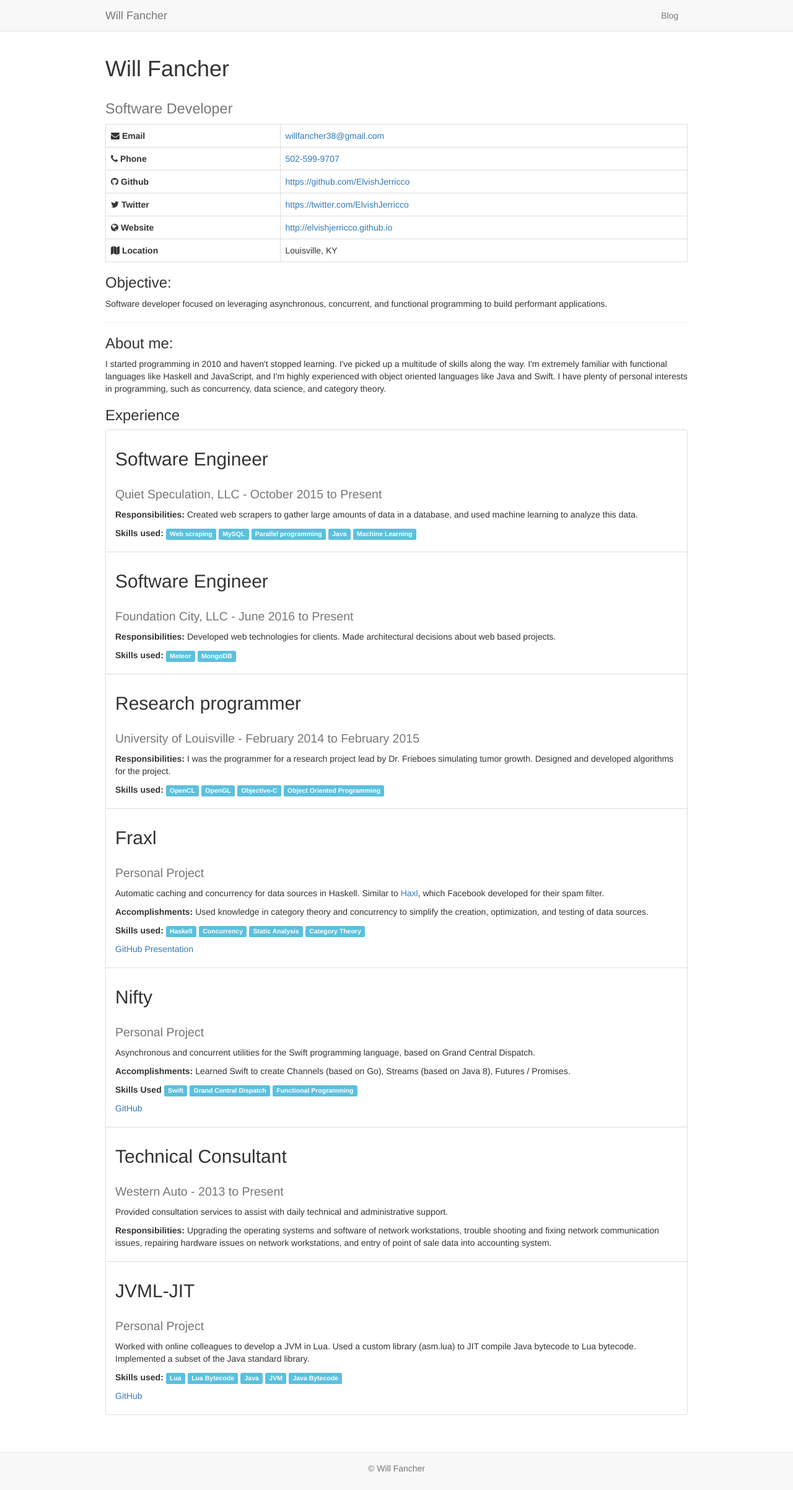
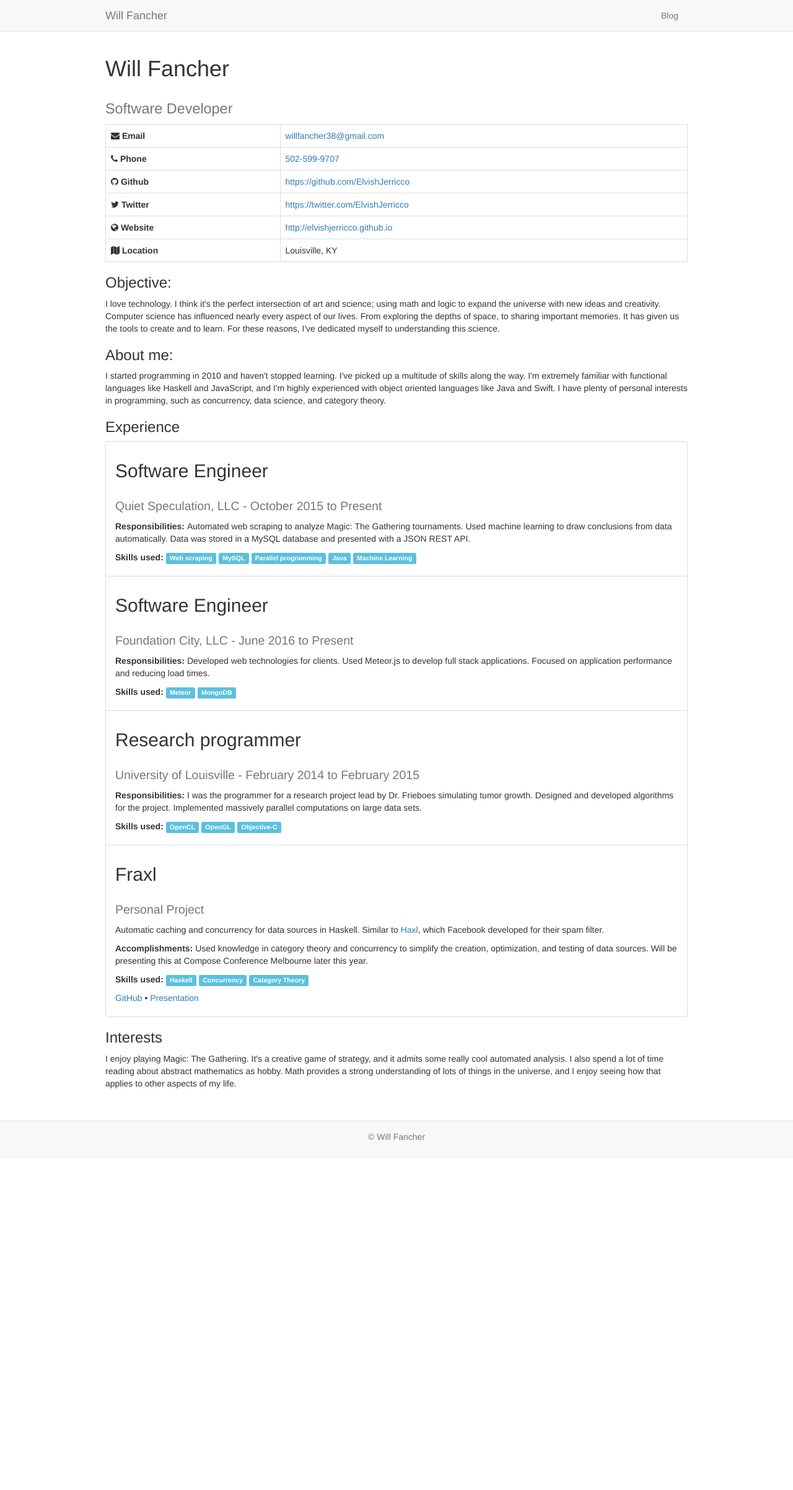
Before and after one commit to ElvishJerricco/elvishjerricco.github.io, a Jekyll site: the page built from other/Resume.html, in a window 1280 px wide. Shown: the whole page at 62% size. Built offline with Jekyll 4.4.1, drawn with Linux system fonts in a browser that asks for light colours; after the commit the page ends 1869 px from its top, so only the background shows below that.

Commit message:
Updated resume to be more concise and informative.

```diff
--- a/other/Resume.html
+++ b/other/Resume.html
@@ -11,10 +11,15 @@ exclude_from_nav: true
 
 <h3>Objective:</h3>
 <p>
-  Software developer focused on leveraging asynchronous, concurrent, and
-  functional programming to build performant applications.
+  I love technology.
+  I think it's the perfect intersection of art and science;
+  using math and logic to expand the universe with new ideas and creativity.
+  Computer science has influenced nearly every aspect of our lives.
+  From exploring the depths of space, to sharing important memories.
+  It has given us the tools to create and to learn.
+  For these reasons, I've dedicated myself to understanding this science.
 </p>
-<hr />
+
 <h3>About me:</h3>
 
 {% include about.html %}
@@ -26,8 +31,9 @@ exclude_from_nav: true
     <h2><small>Quiet Speculation, LLC - October 2015 to Present</small></h2>
     <p>
       <strong>Responsibilities: </strong>
-      Created web scrapers to gather large amounts of data in a database,
-      and used machine learning to analyze this data.
+      Automated web scraping to analyze Magic: The Gathering tournaments.
+      Used machine learning to draw conclusions from data automatically.
+      Data was stored in a MySQL database and presented with a JSON REST API.
     </p>
     <p>
       <strong>Skills used:</strong>
@@ -44,7 +50,8 @@ exclude_from_nav: true
     <p>
       <strong>Responsibilities: </strong>
       Developed web technologies for clients.
-      Made architectural decisions about web based projects.
+      Used Meteor.js to develop full stack applications.
+      Focused on application performance and reducing load times.
     </p>
     <p>
       <strong>Skills used:</strong>
@@ -54,18 +61,21 @@ exclude_from_nav: true
   </li>
   <li class="list-group-item">
     <h2>Research programmer</h2>
-    <h2><small>University of Louisville - February 2014 to February 2015</small></h2>
+    <h2><small>
+      University of Louisville - February 2014 to February 2015
+    </small></h2>
     <p>
       <strong>Responsibilities:</strong>
-      I was the programmer for a research project lead by Dr. Frieboes simulating tumor growth.
+      I was the programmer for a research project lead by Dr. Frieboes
+      simulating tumor growth.
       Designed and developed algorithms for the project.
+      Implemented massively parallel computations on large data sets.
     </p>
     <p>
       <strong>Skills used:</strong>
       <span class="label label-info">OpenCL</span>
       <span class="label label-info">OpenGL</span>
       <span class="label label-info">Objective-C</span>
-      <span class="label label-info">Object Oriented Programming</span>
     </p>
   </li>
   <li class="list-group-item">
@@ -80,72 +90,37 @@ exclude_from_nav: true
       <strong>Accomplishments:</strong>
       Used knowledge in category theory and concurrency to simplify
       the creation, optimization, and testing of data sources.
+      Will be presenting this at Compose Conference Melbourne later this year.
     </p>
     <p>
       <strong>Skills used:</strong>
       <span class="label label-info">Haskell</span>
       <span class="label label-info">Concurrency</span>
-      <span class="label label-info">Static Analysis</span>
       <span class="label label-info">Category Theory</span>
     </p>
     <p>
       <a href="https://github.com/ElvishJerricco/fraxl">GitHub</a>
+      •
       <a href="https://youtu.be/Fe3-N9mKuPA">Presentation</a>
     </p>
   </li>
-  <li class="list-group-item">
-    <h2>Nifty</h2>
-    <h2><small>Personal Project</small></h2>
-    <p>
-      Asynchronous and concurrent utilities for the Swift programming language,
-      based on Grand Central Dispatch.
-    </p>
-    <p>
-      <strong>Accomplishments:</strong>
-      Learned Swift to create Channels (based on Go), Streams (based on Java 8), Futures / Promises.
-    </p>
-    <p>
-      <strong>Skills Used</strong>
-      <span class="label label-info">Swift</span>
-      <span class="label label-info">Grand Central Dispatch</span>
-      <span class="label label-info">Functional Programming</span>
-    </p>
-    <p>
-      <a href="https://github.com/ElvishJerricco/Nifty">GitHub</a>
-    </p>
-  </li>
-  <li class="list-group-item">
-    <h2>Technical Consultant</h2>
-    <h2><small>Western Auto - 2013 to Present</small></h2>
-    <p>
-      Provided consultation services to assist with daily technical and administrative support.
-    </p>
-    <p>
-      <strong>Responsibilities:</strong>
-      Upgrading the operating systems and software of network workstations,
-      trouble shooting and fixing network communication issues,
-      repairing hardware issues on network workstations,
-      and entry of point of sale data into accounting system.
-    </p>
-  </li>
-  <li class="list-group-item">
-    <h2>JVML-JIT</h2>
-    <h2><small>Personal Project</small></h2>
-    <p>
-      Worked with online colleagues to develop a JVM in Lua.
-      Used a custom library (asm.lua) to JIT compile Java bytecode to Lua bytecode.
-      Implemented a subset of the Java standard library.
-    </p>
-    <p>
-      <strong>Skills used:</strong>
-      <span class="label label-info">Lua</span>
-      <span class="label label-info">Lua Bytecode</span>
-      <span class="label label-info">Java</span>
-      <span class="label label-info">JVM</span>
-      <span class="label label-info">Java Bytecode</span>
-    </p>
-    <p>
-      <a href="https://github.com/Team-CC-Corp/JVML-JIT">GitHub</a>
-    </p>
-  </li>
 </ul>
+
+<h3>Interests</h3>
+<p>
+  I enjoy playing Magic: The Gathering.
+  It's a creative game of strategy,
+  and it admits some really cool automated analysis.
+  I also spend a lot of time reading about abstract mathematics as hobby.
+  Math provides a strong understanding of lots of things in the universe,
+  and I enjoy seeing how that applies to other aspects of my life.
+</p>
+
+<style type="text/css">
+  /* Avoid page breaks inside list items when printing. */
+  @media print {
+    .list-group-item {
+      page-break-inside: avoid;
+    }
+  }
+</style>
```
